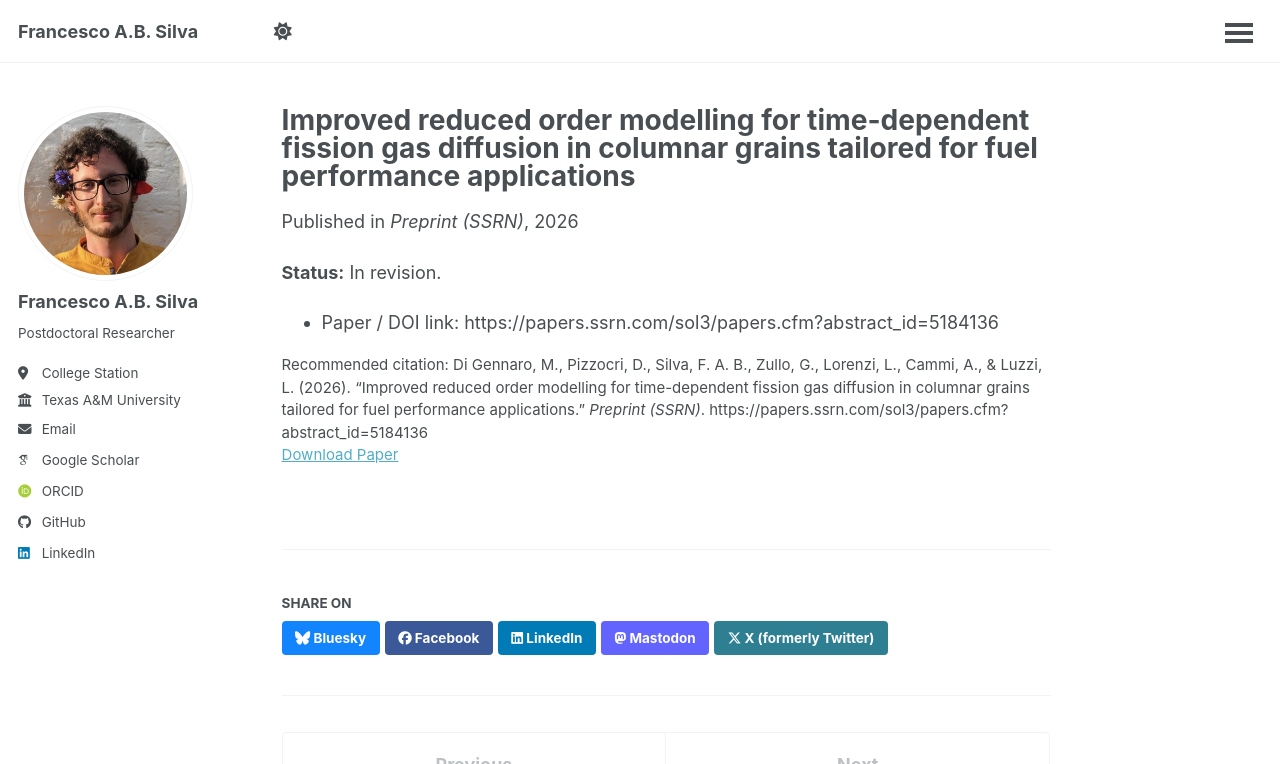
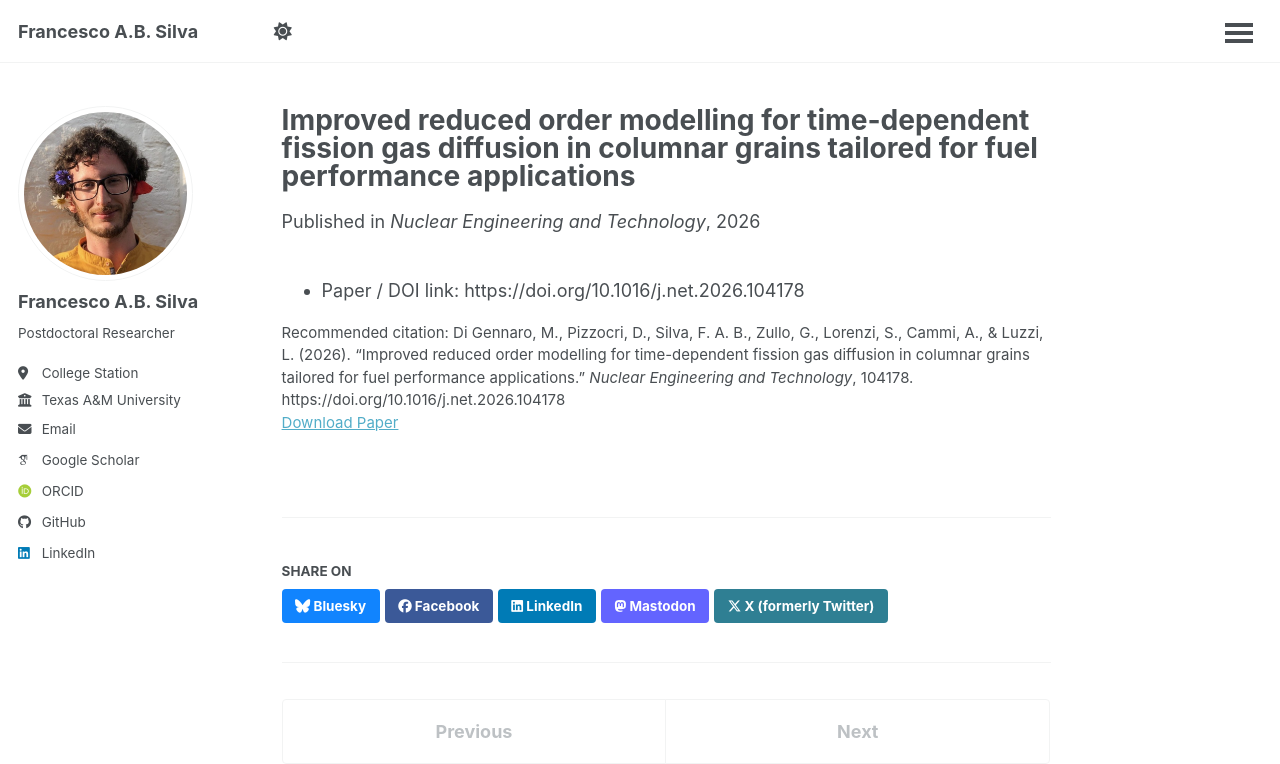
Before and after one commit to FrancescoSilva/francescosilva.github.io, a Jekyll site: the page built from _publications/2026-03-02-improved-reduced-order-modelling-for-time-dependent-fission-gas-diffusion-in-columnar-grains-tailored-for-fuel-performance-applications.md, in a window 1280 px wide and 1059 px high, cut to the strip 0-764 px from the top of the window. Built offline with Jekyll 4.4.1, drawn with Linux system fonts in a browser that asks for light colours; some web fonts are replaced.

Commit message:
Update 2026-03-02-improved-reduced-order-modelling-for-time-dependent-fission-gas-diffusion-in-columnar-grains-tailored-for-fuel-performance-applications.md

```diff
--- a/_publications/2026-03-02-improved-reduced-order-modelling-for-time-dependent-fission-gas-diffusion-in-columnar-grains-tailored-for-fuel-performance-applications.md
+++ b/_publications/2026-03-02-improved-reduced-order-modelling-for-time-dependent-fission-gas-diffusion-in-columnar-grains-tailored-for-fuel-performance-applications.md
@@ -3,12 +3,12 @@ title: "Improved reduced order modelling for time-dependent fission gas diffusio
 collection: publications
 category: manuscripts
 permalink: /publication/2026-03-02-improved-reduced-order-modelling-for-time-dependent-fission-gas-diffusion-in-columnar-grains-tailored-for-fuel-performance-applications
-excerpt: 'Status: In revision. Preprint available online.'
-date: 2026-03-02
-venue: "Preprint (SSRN)"
-paperurl: "https://papers.ssrn.com/sol3/papers.cfm?abstract_id=5184136"
-citation: 'Di Gennaro, M., Pizzocri, D., Silva, F. A. B., Zullo, G., Lorenzi, L., Cammi, A., & Luzzi, L. (2026). “Improved reduced order modelling for time-dependent fission gas diffusion in columnar grains tailored for fuel performance applications.” <i>Preprint (SSRN)</i>. https://papers.ssrn.com/sol3/papers.cfm?abstract_id=5184136'
+excerpt: 'Improved reduced-order modelling for intra-granular fission gas diffusion in columnar grains for fuel performance applications.'
+date: 2026-02-06
+venue: "Nuclear Engineering and Technology"
+paperurl: "https://doi.org/10.1016/j.net.2026.104178"
+doi: "10.1016/j.net.2026.104178"
+citation: 'Di Gennaro, M., Pizzocri, D., Silva, F. A. B., Zullo, G., Lorenzi, S., Cammi, A., & Luzzi, L. (2026). “Improved reduced order modelling for time-dependent fission gas diffusion in columnar grains tailored for fuel performance applications.” <i>Nuclear Engineering and Technology</i>, 104178. https://doi.org/10.1016/j.net.2026.104178'
 ---
 
-**Status:** In revision.
-- Paper / DOI link: https://papers.ssrn.com/sol3/papers.cfm?abstract_id=5184136
+- Paper / DOI link: https://doi.org/10.1016/j.net.2026.104178
```
